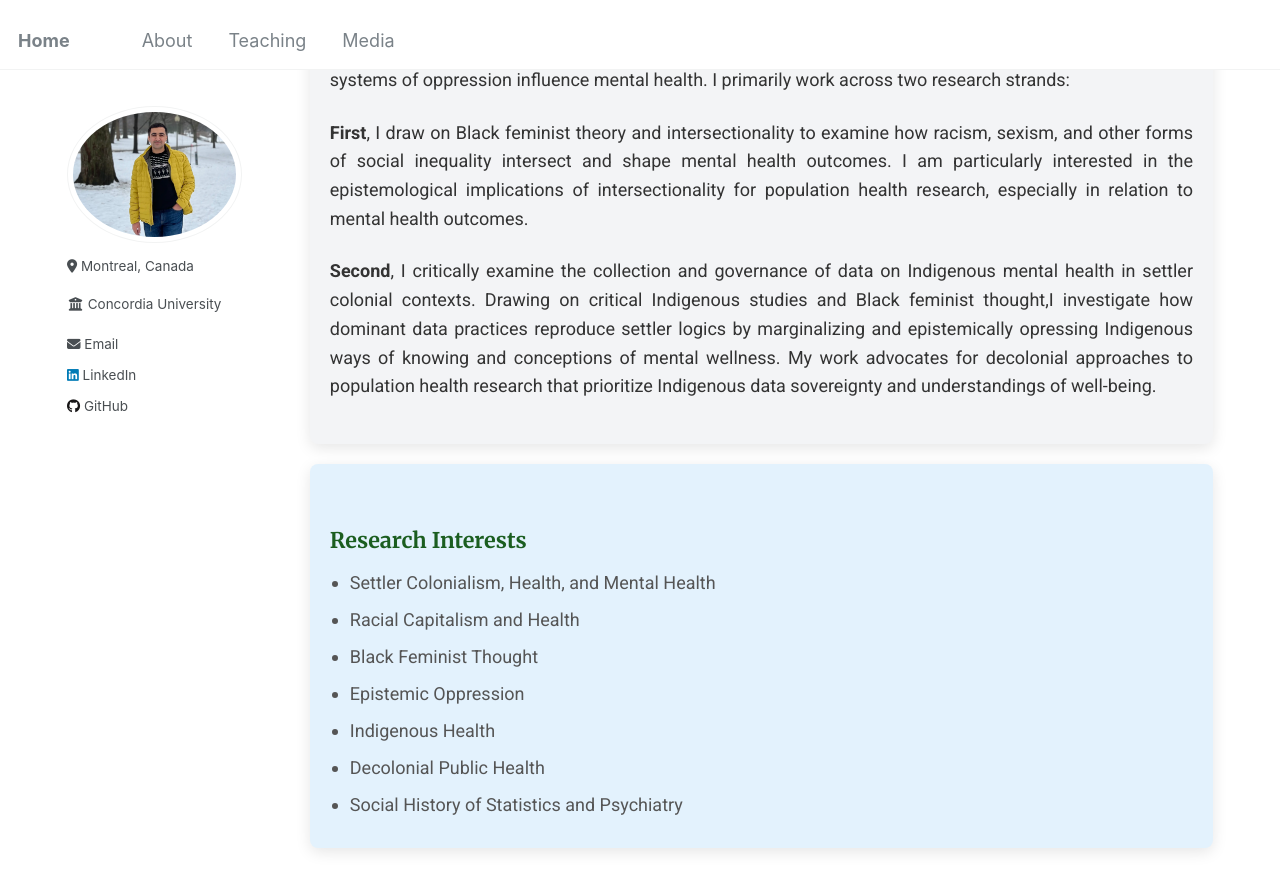
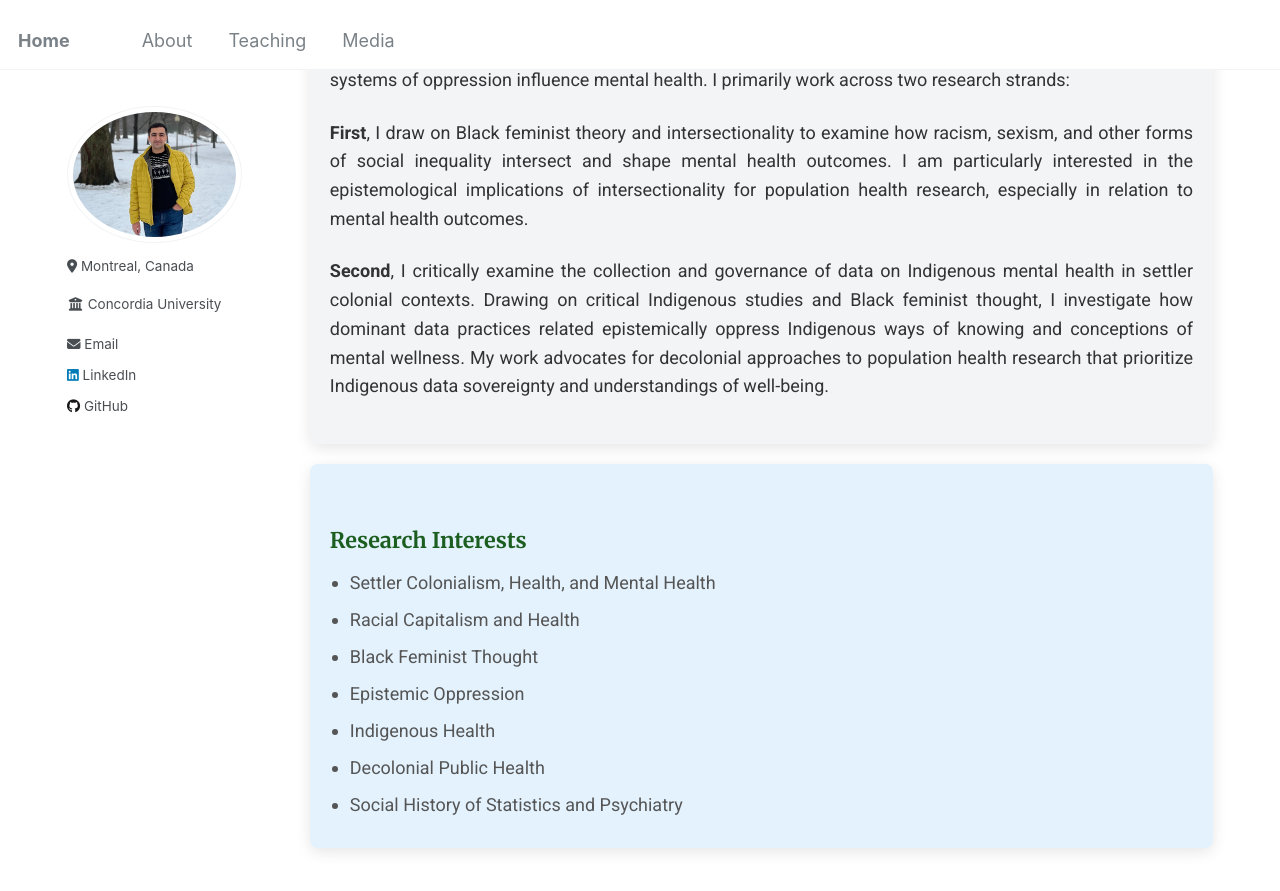
Before and after one commit to Mohsnmonji/mohsnmonji.github.io, a Jekyll site: the page built from about-me.md, in a window 1280 px wide and 900 px high, scrolled down 505 px. Shown: the top 891 px of the window. Built offline with Jekyll 4.4.1, drawn with Linux system fonts in a browser that asks for light colours.

Commit message:
Update about-me.md

```diff
--- a/about-me.md
+++ b/about-me.md
@@ -112,7 +112,7 @@ author_profile: true
   </p>
 
   <p>
-  <strong>Second</strong>, I critically examine the collection and governance of data on Indigenous mental health in settler colonial contexts. Drawing on critical Indigenous studies and Black feminist thought,I investigate how dominant data practices reproduce settler logics by marginalizing and epistemically opressing Indigenous ways of knowing and conceptions of mental wellness. My work advocates for decolonial approaches to population health research that prioritize Indigenous data sovereignty and understandings of well-being.
+  <strong>Second</strong>, I critically examine the collection and governance of data on Indigenous mental health in settler colonial contexts. Drawing on critical Indigenous studies and Black feminist thought, I investigate how dominant data practices related epistemically oppress Indigenous ways of knowing and conceptions of mental wellness. My work advocates for decolonial approaches to population health research that prioritize Indigenous data sovereignty and understandings of well-being.
 </p>
 
 </div>
```
